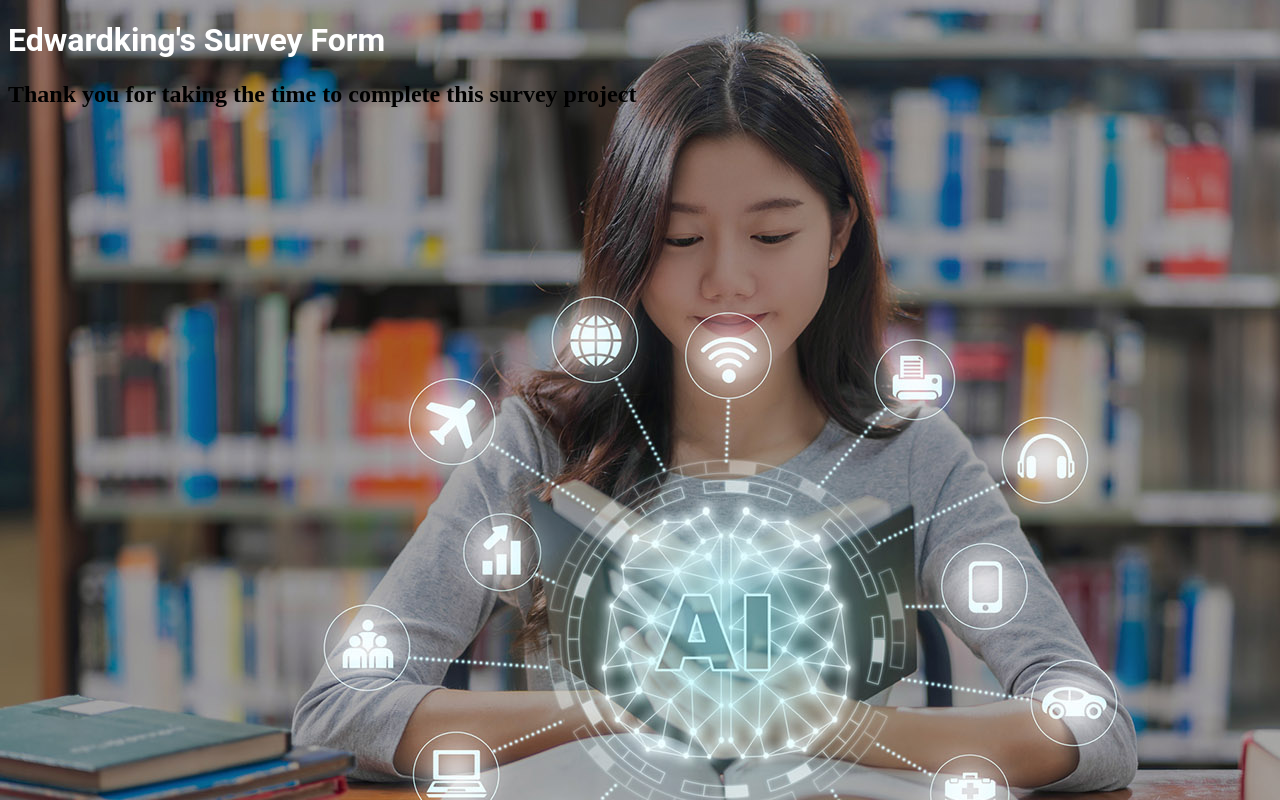
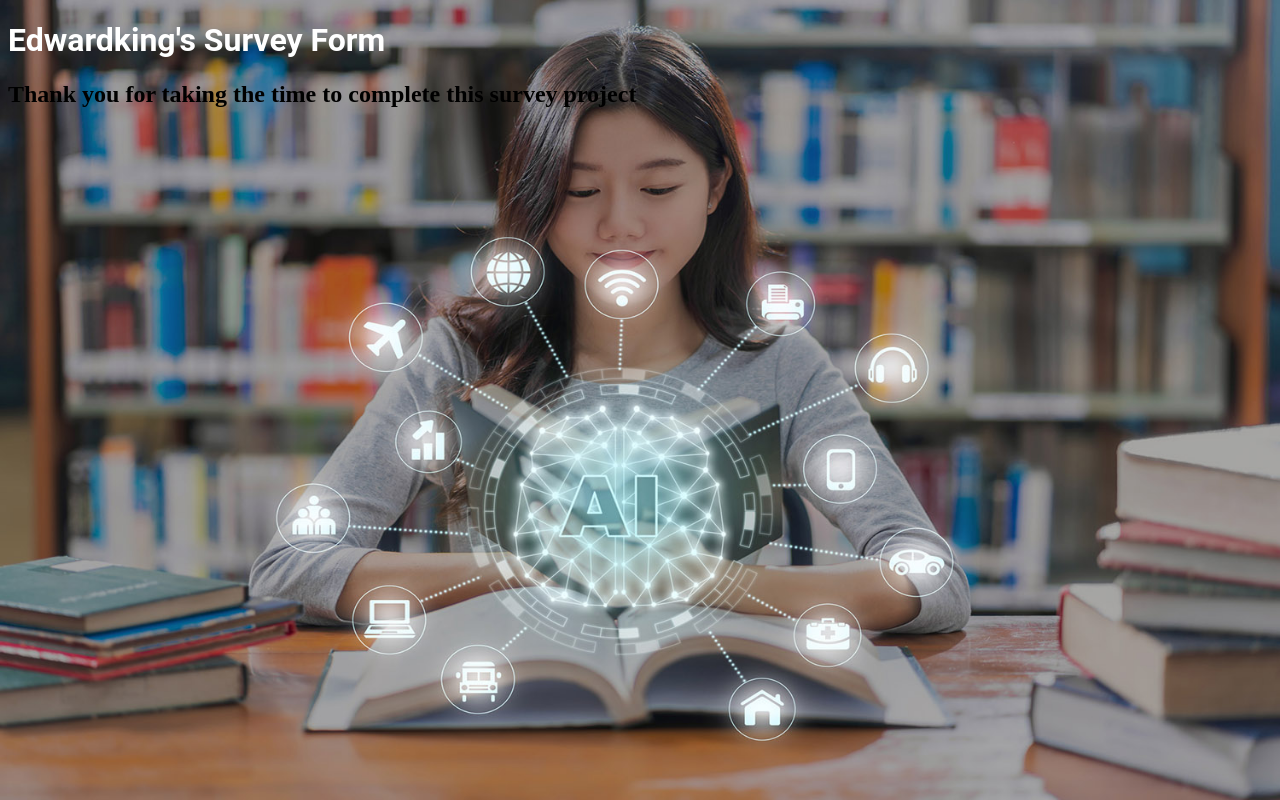
Before and after one commit to Eddking-QS/FCC-Survey_Form, a plain HTML site: page index.html in a window 1280 px wide. Drawn offline with Linux system fonts and the light colour scheme.

Commit message:
Updated CSS

```diff
--- a/styles.css
+++ b/styles.css
@@ -5,5 +5,5 @@ h1 {
 
 body {
     background-image: url(images/studentAI.jpeg);
-    background-width: ;
+    background-size: 100vw 100vh;
 }
```
